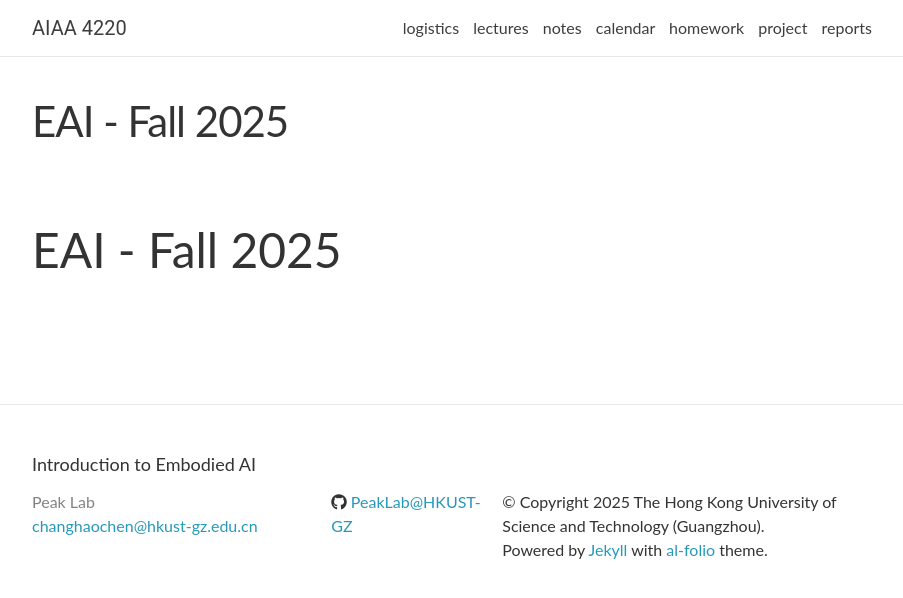
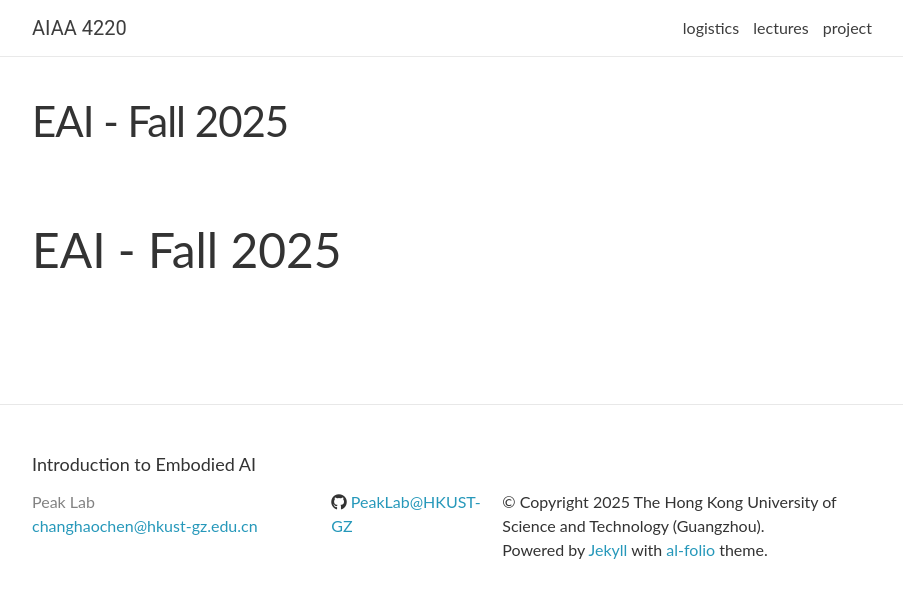
Before and after one commit to PeakLab-HKUST-GZ/AIAA_4220, a Jekyll site: the page built from README.md, in a window 1280 px wide. Shown: the top 598 px of the page, without its empty margins (188-1091 px from the left). Built offline with Jekyll 4.4.1, drawn with Linux system fonts in a browser that asks for light colours; nearby versions of some CDN libraries; our own code applies the rules of GitHub Pages for plain Markdown files; comment, search, counter and statistics services are not loaded.

Commit message:
change header

```diff
--- a/_includes/header.html
+++ b/_includes/header.html
@@ -21,11 +21,11 @@
       <div class="trigger">
         <a class="page-link" href="{{ '/EAI-fall-2025/logistics/' | relative_url }}">logistics</a>
         <a class="page-link" href="{{ '/EAI-fall-2025/lectures/' | relative_url }}">lectures</a>
-        <a class="page-link" href="{{ '/EAI-fall-2025/notes/' | relative_url }}">notes</a>
-        <a class="page-link" href="{{ '/EAI-fall-2025/calendar/' | relative_url }}">calendar</a>
-        <a class="page-link" href="{{ '/EAI-fall-2025/homework/' | relative_url }}">homework</a>
+        <!-- <a class="page-link" href="{{ '/EAI-fall-2025/notes/' | relative_url }}">notes</a> -->
+        <!-- <a class="page-link" href="{{ '/EAI-fall-2025/calendar/' | relative_url }}">calendar</a> -->
+        <!-- <a class="page-link" href="{{ '/EAI-fall-2025/homework/' | relative_url }}">homework</a> -->
         <a class="page-link" href="{{ '/EAI-fall-2025/project/' | relative_url }}">project</a>
-        <a class="page-link" href="{{ '/EAI-fall-2025/reports/' | relative_url }}">reports</a>
+        <!-- <a class="page-link" href="{{ '/EAI-fall-2025/reports/' | relative_url }}">reports</a> -->
       </div>
     </nav>
 
```
